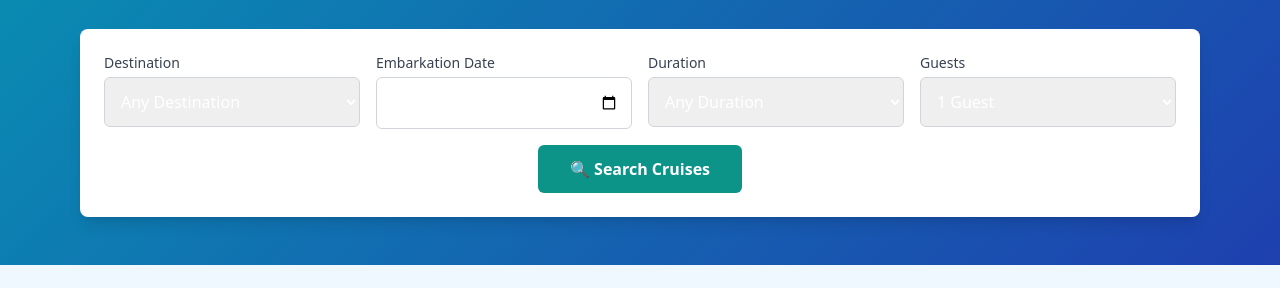
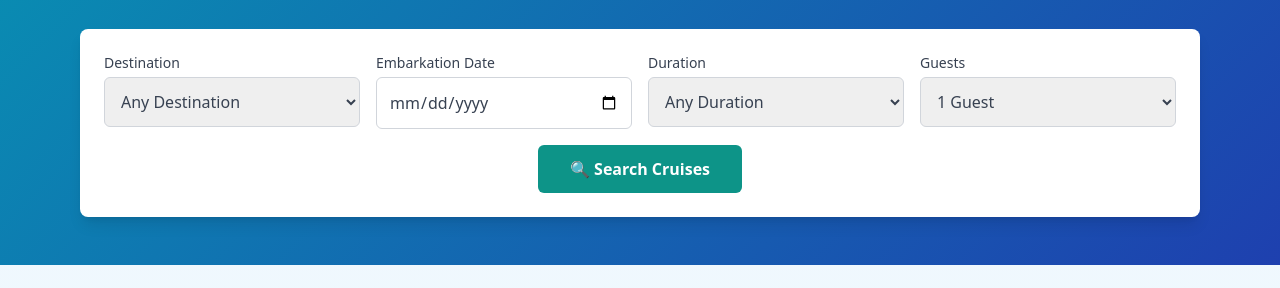
Before and after one commit to jasonpaulick76/https-github.com-jasonp7734-TurtleTides, a plain HTML site: page Index.html in a window 1280 px wide. Shown: the part 200-488 px from the top of the page. Drawn offline with nearby package versions, Linux system fonts and the light colour scheme.

Commit message:
Update Index.html

```diff
--- a/Index.html
+++ b/Index.html
@@ -9,6 +9,9 @@
         .gradient-bg {
             background: linear-gradient(135deg, #0891b2 0%, #1e40af 100%);
         }
+        select, input {
+    color: #374151 !important;
+}
         .card-hover {
             transition: transform 0.2s, box-shadow 0.2s;
         }
```
